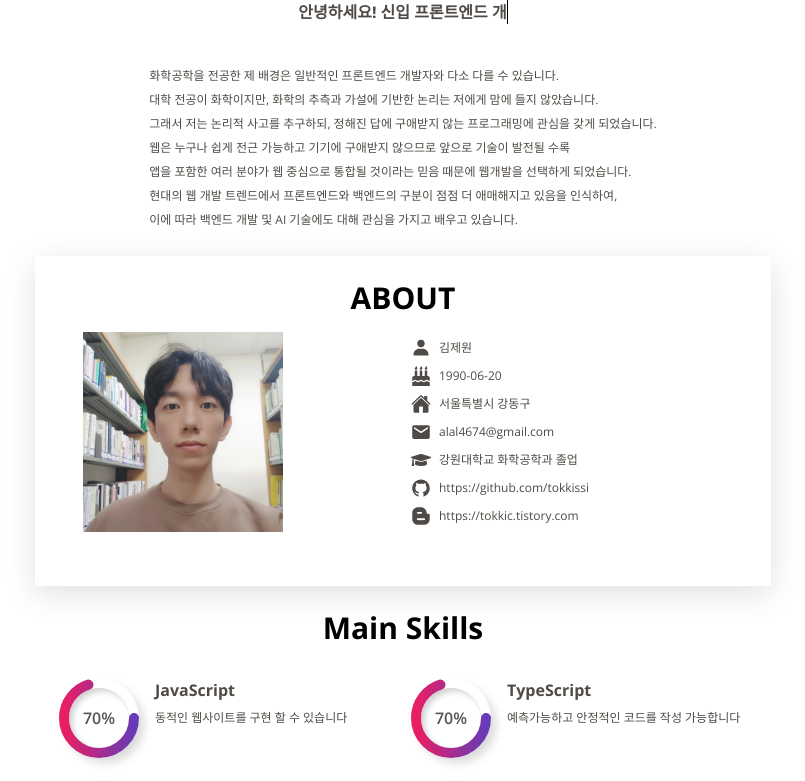
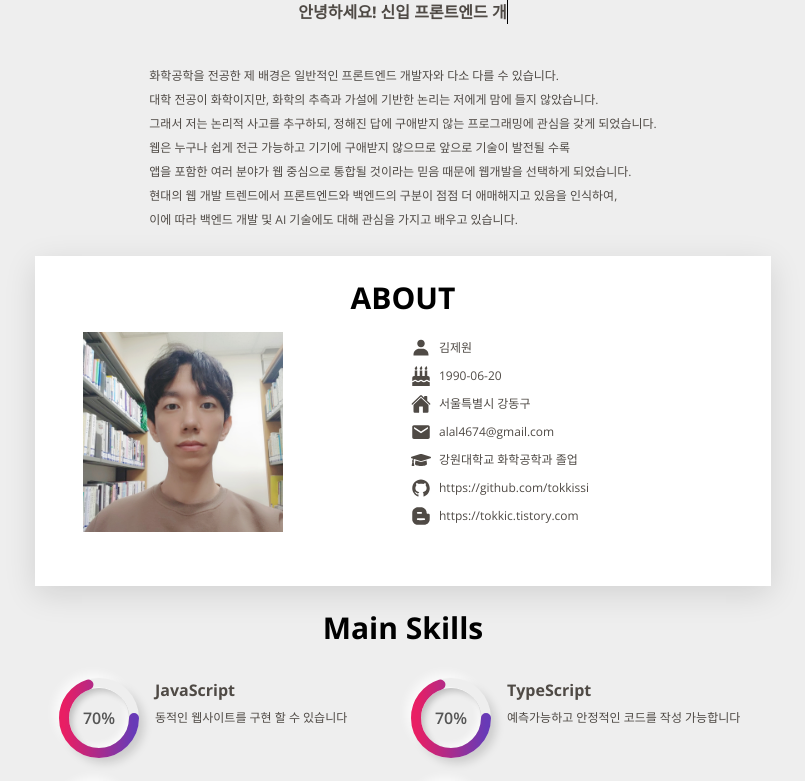
Before and after one commit to tokkissi/portfolio_2023, a Next.js app: page / in a window 1280 px wide. Shown: the top 781 px of the page, without its empty margins (237-1042 px from the left). Built offline with nearby package versions, Linux system fonts and the light colour scheme.

Commit message:
feat: add mouse click effects using tsparticles

```diff
--- a/package.json
+++ b/package.json
@@ -16,6 +16,9 @@
     "react-dom": "^18",
     "react-icons": "^4.11.0",
     "react-spinners": "^0.13.8",
+    "react-tsparticles": "^2.12.2",
+    "tsparticles": "^2.12.0",
+    "tsparticles-slim": "^2.12.0",
     "use-immer": "^0.9.0",
     "yup": "^1.3.2"
   },
--- /dev/null
+++ b/src/app/components/ParticlesBackground.jsx
@@ -0,0 +1,27 @@
+"use client";
+
+import { useCallback } from "react";
+import { Particles } from "react-tsparticles";
+import { loadSlim } from "tsparticles-slim";
+import particlesConfig from "./config/particles-config.ts";
+
+export default function ParticlesBackground() {
+  const particlesInit = useCallback(async (engine) => {
+    console.log(engine);
+
+    await loadSlim(engine);
+  }, []);
+
+  const particlesLoaded = useCallback(async (container) => {
+    await console.log(container);
+  }, []);
+
+  return (
+    <Particles
+      id="tsparticles"
+      init={particlesInit}
+      loaded={particlesLoaded}
+      options={particlesConfig}
+    />
+  );
+}
--- /dev/null
+++ b/src/app/components/config/particles-config.ts
@@ -0,0 +1,126 @@
+const particlesConfig = {
+  fullScreen: {
+    enable: true,
+    zIndex: 100,
+  },
+  fpsLimit: 60,
+  particles: {
+    number: {
+      value: 0,
+      density: {
+        enable: true,
+        value_area: 800,
+      },
+    },
+    color: {
+      value: "#ff0000",
+      animation: {
+        enable: true,
+        speed: 180,
+        sync: true,
+      },
+    },
+    shape: {
+      type: "circle",
+      stroke: {
+        width: 0,
+        color: "#000000",
+      },
+      polygon: {
+        nb_sides: 5,
+      },
+      image: {
+        src: "https://cdn.matteobruni.it/images/particles/github.svg",
+        width: 100,
+        height: 100,
+      },
+    },
+    opacity: {
+      value: 0.5,
+      random: false,
+      anim: {
+        enable: false,
+        speed: 3,
+        opacity_min: 0.1,
+        sync: false,
+      },
+    },
+    size: {
+      value: 15,
+      random: {
+        enable: true,
+        minimumValue: 5,
+      },
+      animation: {
+        enable: true,
+        speed: 5,
+        minimumValue: 5,
+        sync: true,
+        startValue: "min",
+        destroy: "max",
+      },
+    },
+    links: {
+      enable: false,
+    },
+    move: {
+      enable: true,
+      speed: 3.5,
+      direction: "none",
+      random: false,
+      straight: false,
+      outMode: "destroy",
+      attract: {
+        enable: false,
+        rotateX: 600,
+        rotateY: 1200,
+      },
+    },
+  },
+  interactivity: {
+    detectsOn: "window",
+    events: {
+      onhover: {
+        enable: true,
+        mode: ["trail", "push"],
+      },
+      onclick: {
+        enable: true,
+        mode: "push",
+      },
+      resize: true,
+    },
+    modes: {
+      grab: {
+        distance: 400,
+        line_linked: {
+          opacity: 1,
+        },
+      },
+      bubble: {
+        distance: 400,
+        size: 40,
+        duration: 2,
+        opacity: 0.8,
+        speed: 3,
+      },
+      repulse: {
+        distance: 200,
+      },
+      push: {
+        particles_nb: 4,
+      },
+      remove: {
+        particles_nb: 2,
+      },
+      trail: {
+        delay: 0.005,
+        quantity: 5,
+        pauseOnStop: true,
+      },
+    },
+  },
+  retina_detect: true,
+};
+
+export default particlesConfig;
--- a/src/app/layout.tsx
+++ b/src/app/layout.tsx
@@ -1,6 +1,7 @@
 import type { Metadata } from "next";
 import { Open_Sans } from "next/font/google";
 import "./globals.css";
+import ParticlesBackground from "./components/ParticlesBackground";
 
 const sans = Open_Sans({ subsets: ["latin"] });
 
@@ -16,7 +17,10 @@ export default function RootLayout({
 }) {
   return (
     <html lang="en">
-      <body className={`${sans.className} max-w-5xl mx-auto`}>{children}</body>
+      <body className={`${sans.className} max-w-5xl mx-auto bg-[#eee]`}>
+        <ParticlesBackground />
+        {children}
+      </body>
     </html>
   );
 }
```
Also changed, not shown: 1 other file (tests, documents, lock files or other folders).
